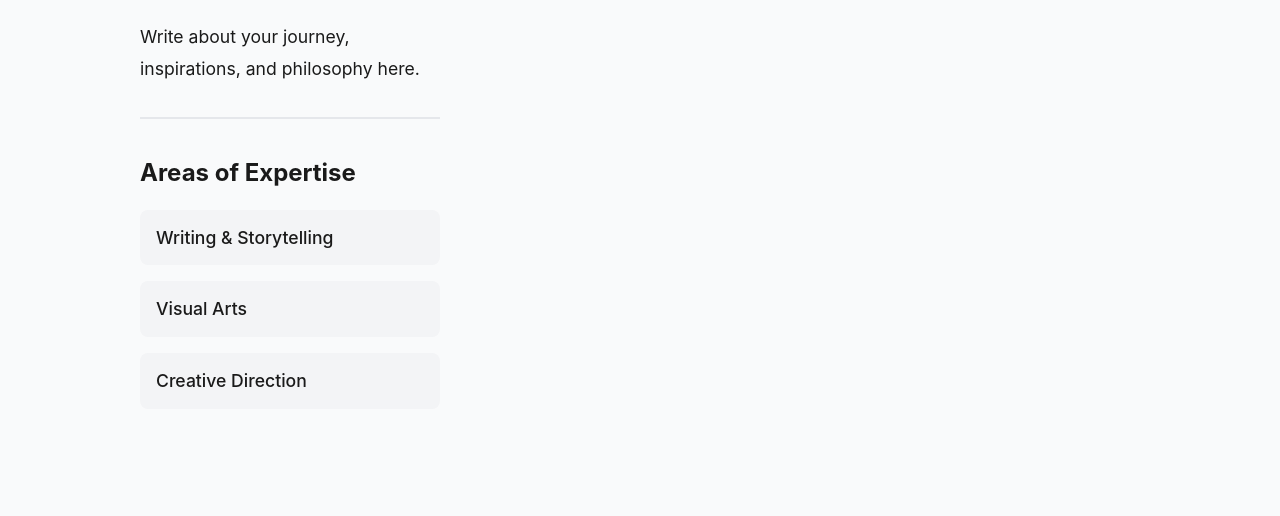
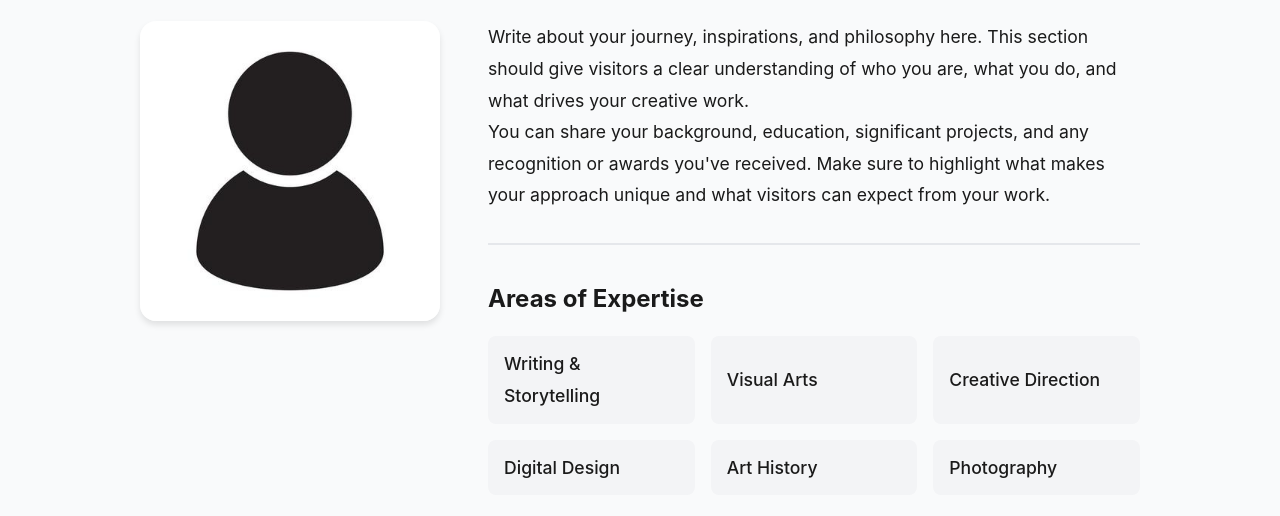
Before and after one commit to NikkiZhangRio/NikkiZhangRio.github.io, a plain HTML site: page index.html in a window 1280 px wide. Both pictures are taken after a click on the button "About". Shown: the part 134-650 px from the top of the page. Drawn offline with Linux system fonts and the light colour scheme.

Commit message:
Update index.html

```diff
--- a/index.html
+++ b/index.html
@@ -31,14 +31,22 @@
     <div id="about" class="page">
         <h2>About</h2>
         <div class="about-content">
+            <div class="profile-image-container">
+                <img src="images/profile/profile.jpg" alt="Your Name" class="profile-image">
+            </div>
             <div class="about-text">
-                <p>Write about your journey, inspirations, and philosophy here.</p>
+                <p>Write about your journey, inspirations, and philosophy here. This section should give visitors a clear understanding of who you are, what you do, and what drives your creative work.</p>
+                <p>You can share your background, education, significant projects, and any recognition or awards you've received. Make sure to highlight what makes your approach unique and what visitors can expect from your work.</p>
+
                 <div class="expertise-areas">
                     <h3>Areas of Expertise</h3>
                     <ul>
                         <li>Writing & Storytelling</li>
                         <li>Visual Arts</li>
                         <li>Creative Direction</li>
+                        <li>Digital Design</li>
+                        <li>Art History</li>
+                        <li>Photography</li>
                     </ul>
                 </div>
             </div>
```
